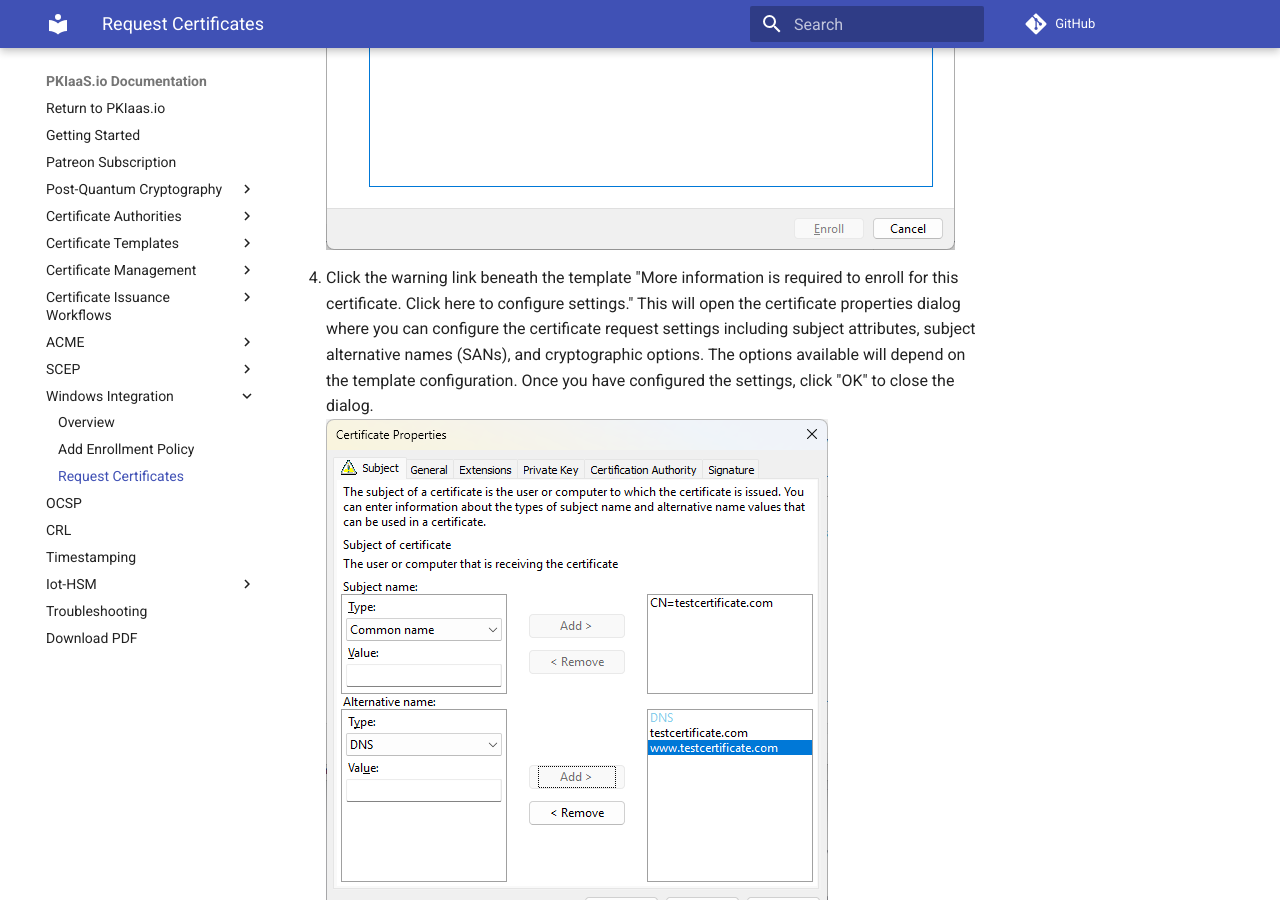
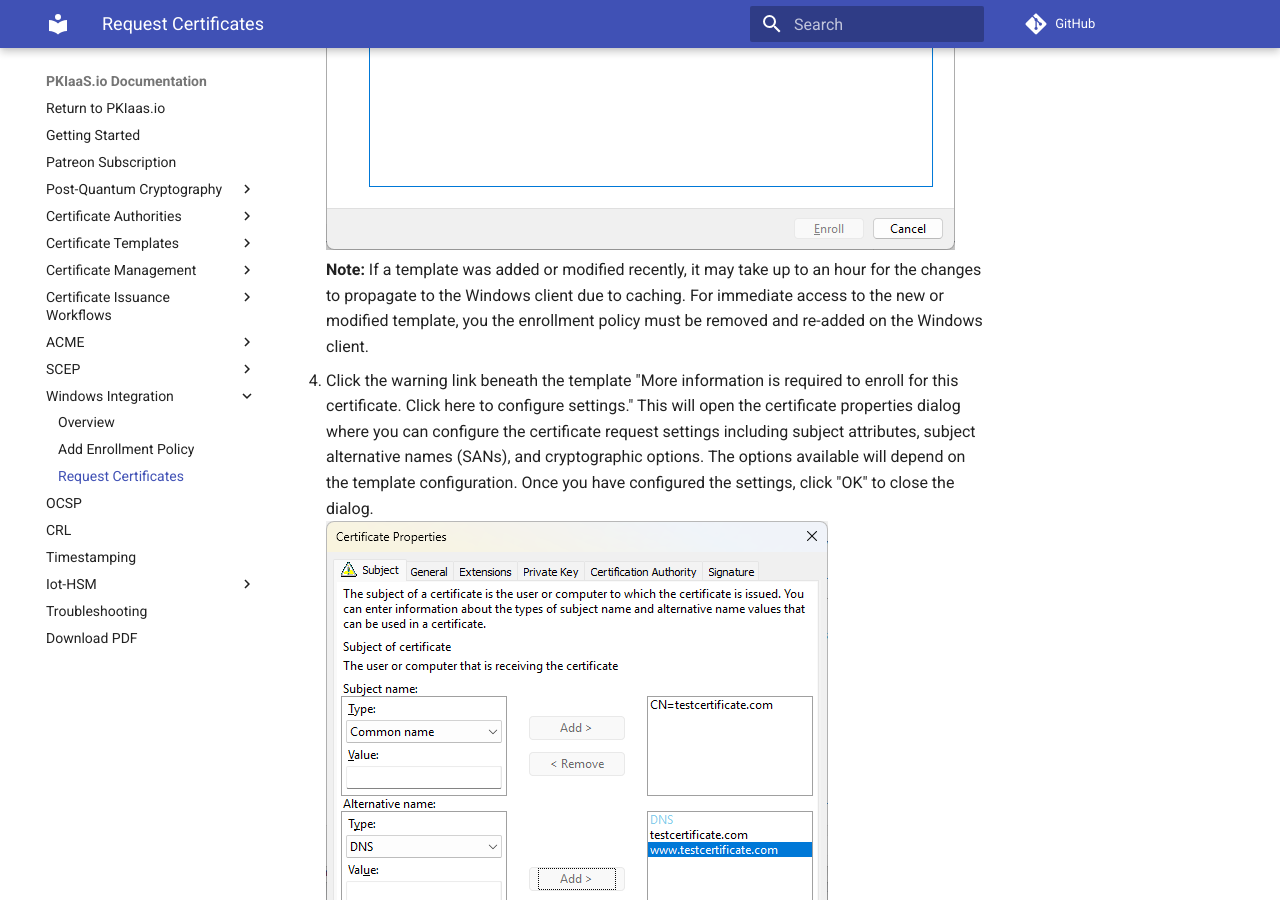
Before and after one commit to lspiehler/pkiaas-docs, an MkDocs documentation site: the page built from docs/windows-integration/request-certificates.md, in a window 1280 px wide and 900 px high, scrolled down 1660 px. Built offline with MkDocs 1.6.1 and Material for MkDocs 9.7.7, drawn with Linux system fonts in a browser that asks for light colours; comment, search, counter and statistics services are not loaded.

Commit message:
add note about caching

```diff
--- a/docs/windows-integration/request-certificates.md
+++ b/docs/windows-integration/request-certificates.md
@@ -10,6 +10,7 @@ Before requesting certificates using the PKIaaS.io native Windows integration, a
 ![Enrollment Policies](../images/enrollment-policies.png)
 3. A list of CES enabled certificate templates will be displayed. If the template you want to use is not listed, ensure that the template is CES enabled and that it is configured with the correct template type (Computer or User) for the certificate you want to request. Select the template you want to use and click "Next".
 ![CES Enabled Templates](../images/ces-enabled-templates.png)
+**Note:** If a template was added or modified recently, it may take up to an hour for the changes to propagate to the Windows client due to caching. For immediate access to the new or modified template, you the enrollment policy must be removed and re-added on the Windows client.
 4. Click the warning link beneath the template "More information is required to enroll for this certificate. Click here to configure settings." This will open the certificate properties dialog where you can configure the certificate request settings including subject attributes, subject alternative names (SANs), and cryptographic options. The options available will depend on the template configuration. Once you have configured the settings, click "OK" to close the dialog.
 ![Certificate Properties Dialog](../images/certificate-properties-dialog.png)
 5. Finally, click "Enroll" to request the certificate. The certificate will be requested from the PKIaaS.io CES service using the selected template and the configured settings. Unless it is cached from a previous request, you will be prompted to enter the username and password associated with the template for the CES service. If the request is successful, the certificate will be issued and added to the "Personal" store in the Certificate Manager.
```
